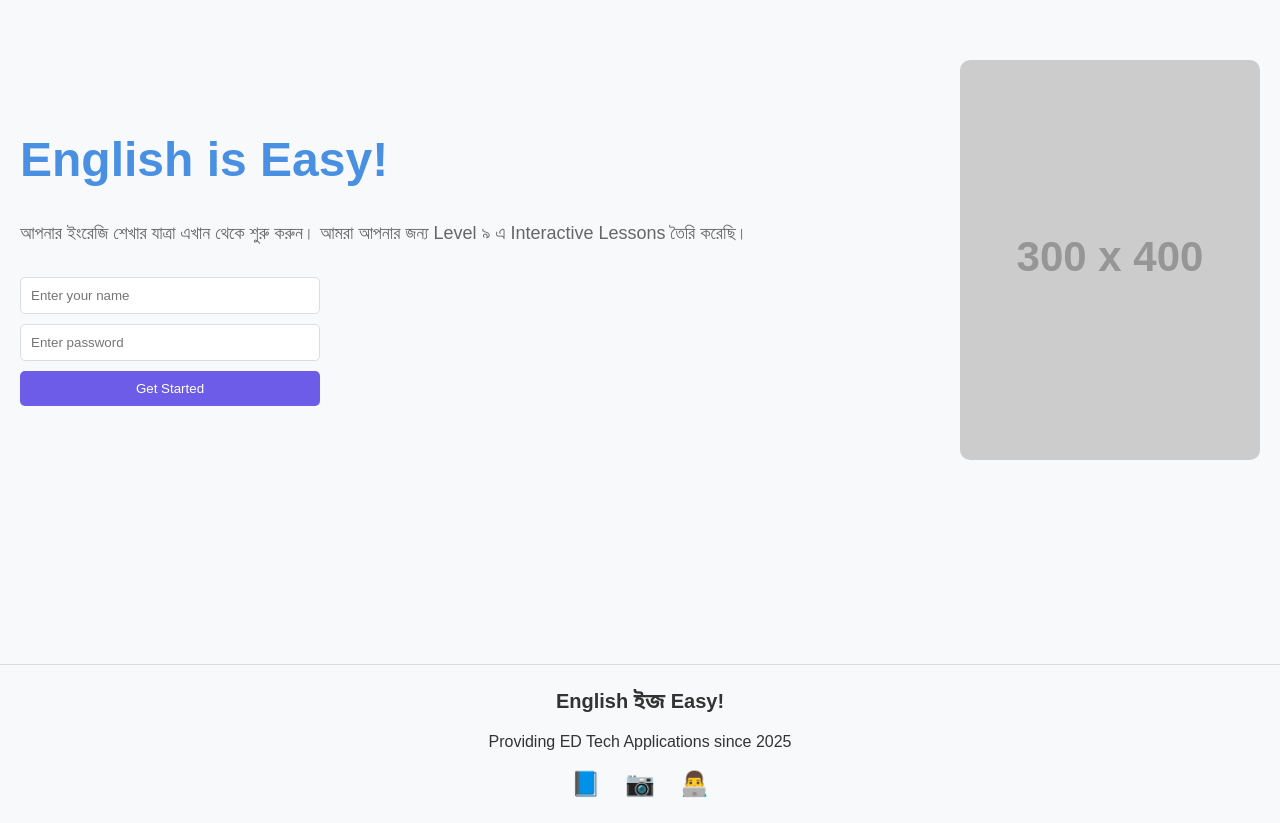
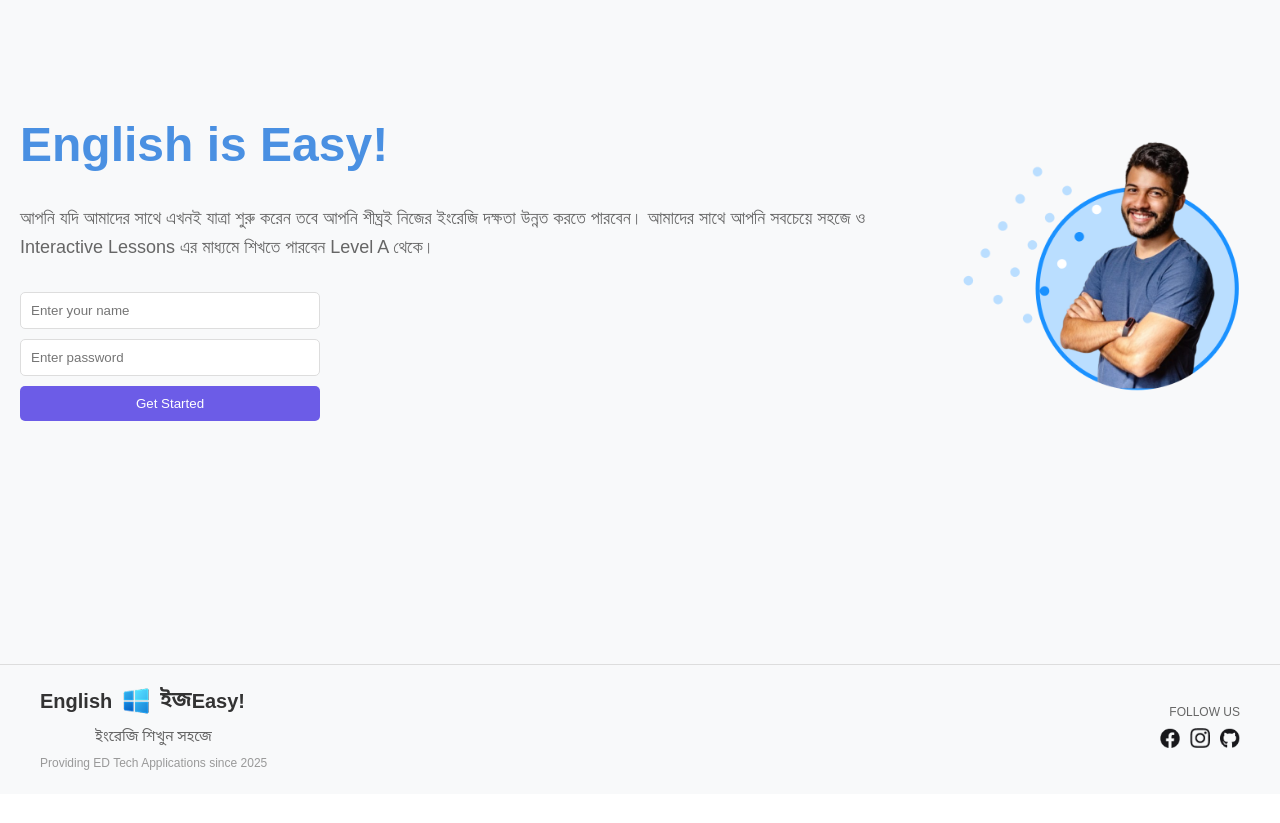
Before and after one commit to GeorgeBlaize/english-janala, a plain HTML site: page index.html in a window 1280 px wide. Shown: the part 136-959 px from the top of the page. After the commit the page ends 930 px from the top, so only its background shows below. Drawn offline with Linux system fonts and the light colour scheme; some packages are replaced by stand-ins of ours; placeholder pictures from the web are drawn by us; a script that the page names is missing.

Commit message:
updated index.html

```diff
--- a/index.html
+++ b/index.html
@@ -35,6 +35,13 @@
         .logo {
             font-size: 24px;
             font-weight: bold;
+            display: flex;
+            align-items: center;
+        }
+        .logo img {
+            height: 32px;
+            width: 32px;
+            margin: 0 8px;
         }
         .nav-buttons {
             display: flex;
@@ -47,6 +54,17 @@
             padding: 8px 16px;
             border-radius: 5px;
             cursor: pointer;
+            display: flex;
+            align-items: center;
+            gap: 5px;
+            font-weight: bold;
+        }
+        .nav-btn:hover {
+            background: #5a4fcf;
+        }
+        .nav-btn img {
+            height: 16px;
+            width: 16px;
         }
         /* Banner */
         #banner {
@@ -241,30 +259,90 @@
             text-align: center;
             border-top: 1px solid #ddd;
         }
+        .footer-content {
+            max-width: 1200px;
+            margin: 0 auto;
+            display: flex;
+            justify-content: space-between;
+            align-items: center;
+            flex-wrap: wrap;
+        }
         .footer-logo {
             font-size: 20px;
             font-weight: bold;
+            display: flex;
+            align-items: center;
             margin-bottom: 10px;
         }
+        .footer-logo img {
+            height: 32px;
+            width: 32px;
+            margin: 0 8px;
+        }
+        .footer-bengali {
+            font-size: 14px;
+            color: #666;
+            margin-bottom: 5px;
+        }
+        .footer-english {
+            font-size: 12px;
+            color: #999;
+        }
+        .social-section {
+            display: flex;
+            flex-direction: column;
+            align-items: flex-end;
+        }
+        .follow-us {
+            font-size: 12px;
+            color: #666;
+            text-transform: uppercase;
+            margin-bottom: 5px;
+        }
         .social-icons {
-            margin-top: 10px;
+            display: flex;
+            gap: 10px;
         }
         .social-icons a {
-            margin: 0 10px;
-            text-decoration: none;
-            color: #666;
-            font-size: 24px;
+            display: block;
+        }
+        .social-icons img {
+            height: 20px;
+            width: 20px;
+        }
+        @media (max-width: 768px) {
+            .footer-content {
+                flex-direction: column;
+                gap: 20px;
+                text-align: center;
+            }
+            .social-section {
+                align-items: center;
+            }
         }
     </style>
 </head>
 <body>
     <!-- Navbar -->
     <nav id="navbar" style="display: none;">
-        <div class="logo">English <span class="bengali">ইজ</span> Easy!</div>
+        <div class="logo">
+            English
+            <img src="assets/logo.png" alt="Logo">
+            <span class="bengali">ইজ</span> Easy!
+        </div>
         <div class="nav-buttons">
-            <button id="faq-btn" class="nav-btn">FAQ</button>
-            <button id="learn-btn" class="nav-btn">Learn</button>
-            <button id="logout-btn" class="nav-btn">Logout</button>
+            <button id="faq-btn" class="nav-btn">
+                <img src="assets/fa-circle-question.png" alt="FAQ">
+                FAQ
+            </button>
+            <button id="learn-btn" class="nav-btn">
+                <img src="assets/fa-book-open.png" alt="Learn">
+                Learn
+            </button>
+            <button id="logout-btn" class="nav-btn">
+                <img src="assets/fa-arrow-right-from-bracket.png" alt="Logout">
+                Logout
+            </button>
         </div>
     </nav>
 
@@ -272,7 +350,7 @@
     <section id="banner">
         <div class="banner-content">
             <h1>English is Easy!</h1>
-            <p>আপনার ইংরেজি শেখার যাত্রা এখান থেকে শুরু করুন। আমরা আপনার জন্য Level ৯ এ Interactive Lessons তৈরি করেছি।</p>
+            <p>আপনি যদি আমাদের সাথে এখনই যাত্রা শুরু করেন তবে আপনি শীঘ্রই নিজের ইংরেজি দক্ষতা উন্নত করতে পারবেন। আমাদের সাথে আপনি সবচেয়ে সহজে ও Interactive Lessons এর মাধ্যমে শিখতে পারবেন Level A থেকে।</p>
             <form id="login-form">
                 <input type="text" id="name-input" placeholder="Enter your name">
                 <input type="password" id="pass-input" placeholder="Enter password">
@@ -280,7 +358,7 @@
             </form>
         </div>
         <div class="banner-image">
-            <img src="https://via.placeholder.com/300x400/4a90e2/ffffff?text=Smiling+Man" alt="Smiling Man">
+            <img src="assets/hero-student.png" alt="Smiling Man">
         </div>
     </section>
 
@@ -337,12 +415,30 @@
 
     <!-- Footer -->
     <footer>
-        <div class="footer-logo">English <span class="bengali">ইজ</span> Easy!</div>
-        <p>Providing ED Tech Applications since 2025</p>
-        <div class="social-icons">
-            <a href="https://www.facebook.com/" target="_blank">📘</a>
-            <a href="https://www.instagram.com/" target="_blank">📷</a>
-            <a href="https://github.com/" target="_blank">👨‍💻</a>
+        <div class="footer-content">
+            <div class="footer-left">
+                <div class="footer-logo">
+                    English
+                    <img src="assets/logo.png" alt="Logo">
+                    <span class="bengali">ইজ</span> Easy!
+                </div>
+                <p class="footer-bengali bengali">ইংরেজি শিখুন সহজে</p>
+                <p class="footer-english">Providing ED Tech Applications since 2025</p>
+            </div>
+            <div class="social-section">
+                <div class="follow-us">FOLLOW US</div>
+                <div class="social-icons">
+                    <a href="https://facebook.com" target="_blank">
+                        <img src="assets/fb-thumb.png" alt="Facebook">
+                    </a>
+                    <a href="https://instagram.com" target="_blank">
+                        <img src="assets/instagram-thumb.png" alt="Instagram">
+                    </a>
+                    <a href="https://github.com" target="_blank">
+                        <img src="assets/github-thumb.png" alt="GitHub">
+                    </a>
+                </div>
+            </div>
         </div>
     </footer>
 
```
